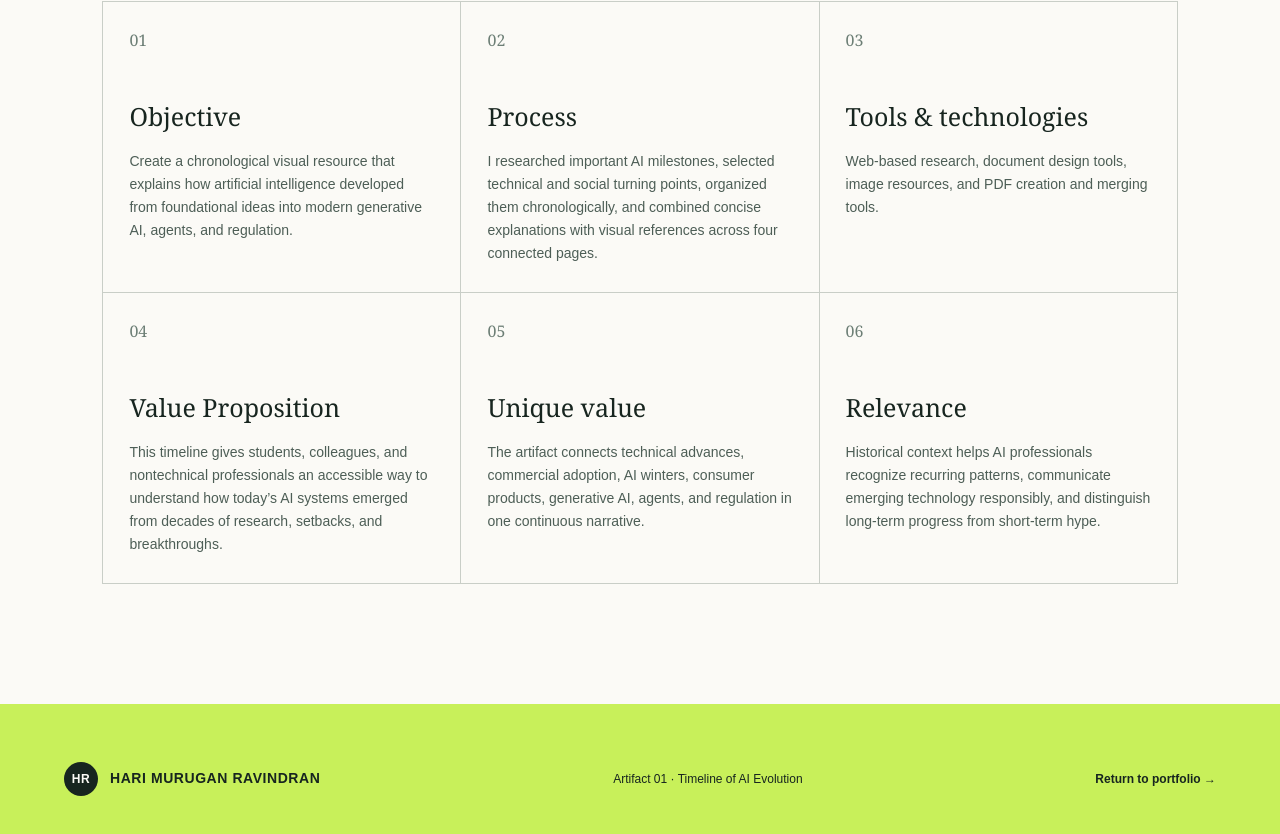
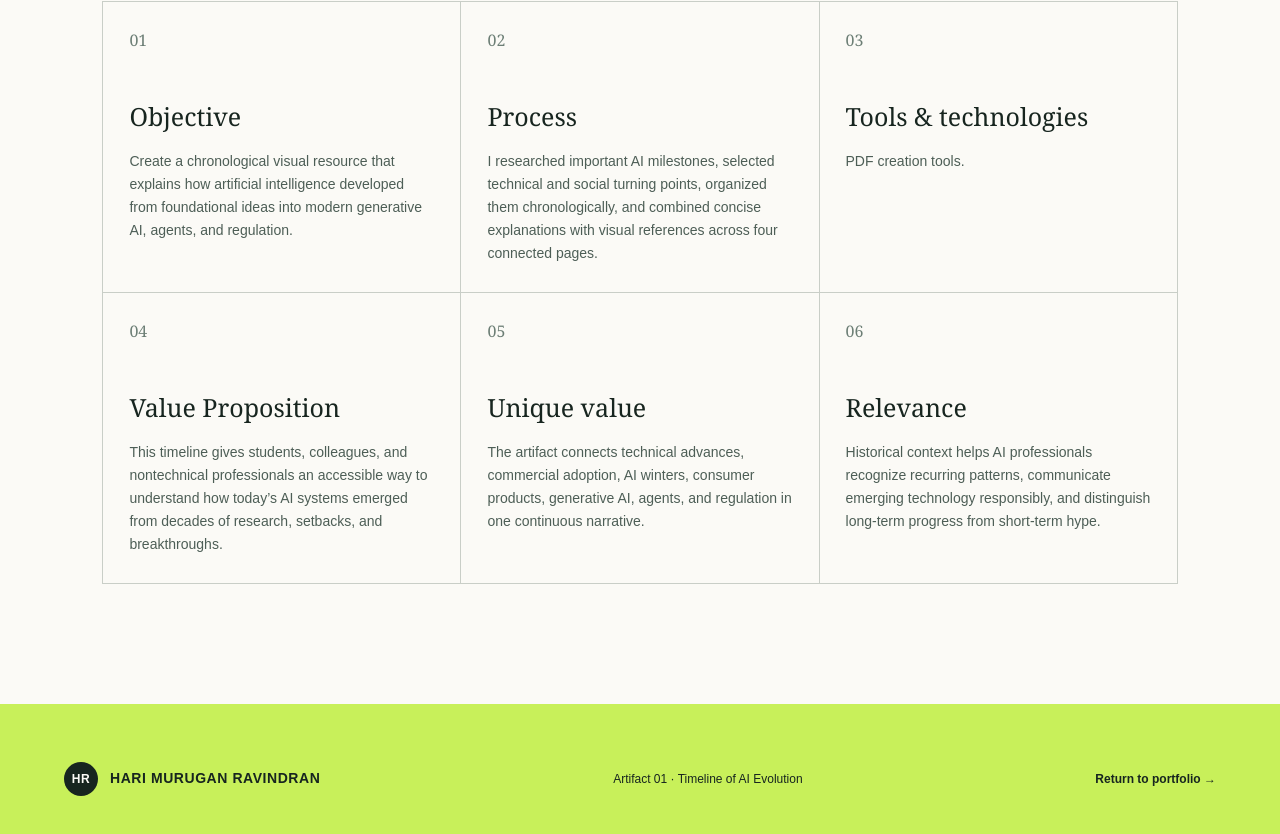
Before and after one commit to Hari-Murugan-Ravindran/portfolio, a Next.js app: page /artifacts/ai-ml-timeline in a window 1280 px wide. Shown: the part 8973-9807 px from the top of the page. Built offline with nearby package versions, Linux system fonts and the light colour scheme.

Commit message:
Simplify timeline tools description

```diff
--- a/app/artifacts/ai-ml-timeline/page.tsx
+++ b/app/artifacts/ai-ml-timeline/page.tsx
@@ -34,7 +34,7 @@ const milestones = [
 const details = [
   ["Objective", "Create a chronological visual resource that explains how artificial intelligence developed from foundational ideas into modern generative AI, agents, and regulation."],
   ["Process", "I researched important AI milestones, selected technical and social turning points, organized them chronologically, and combined concise explanations with visual references across four connected pages."],
-  ["Tools & technologies", "Web-based research, document design tools, image resources, and PDF creation and merging tools."],
+  ["Tools & technologies", "PDF creation tools."],
   ["Value Proposition", "This timeline gives students, colleagues, and nontechnical professionals an accessible way to understand how today’s AI systems emerged from decades of research, setbacks, and breakthroughs."],
   ["Unique value", "The artifact connects technical advances, commercial adoption, AI winters, consumer products, generative AI, agents, and regulation in one continuous narrative."],
   ["Relevance", "Historical context helps AI professionals recognize recurring patterns, communicate emerging technology responsibly, and distinguish long-term progress from short-term hype."],
```
